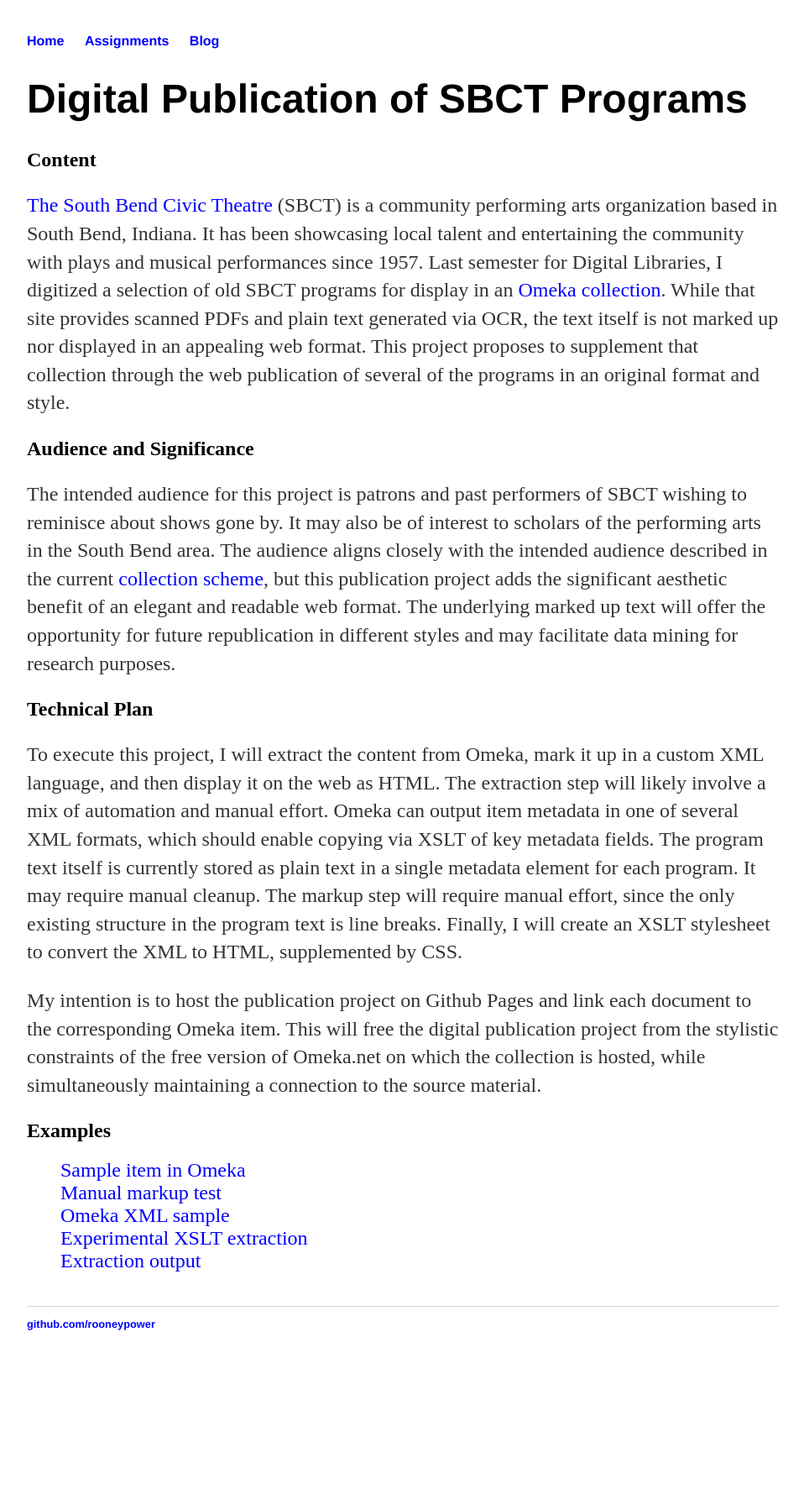
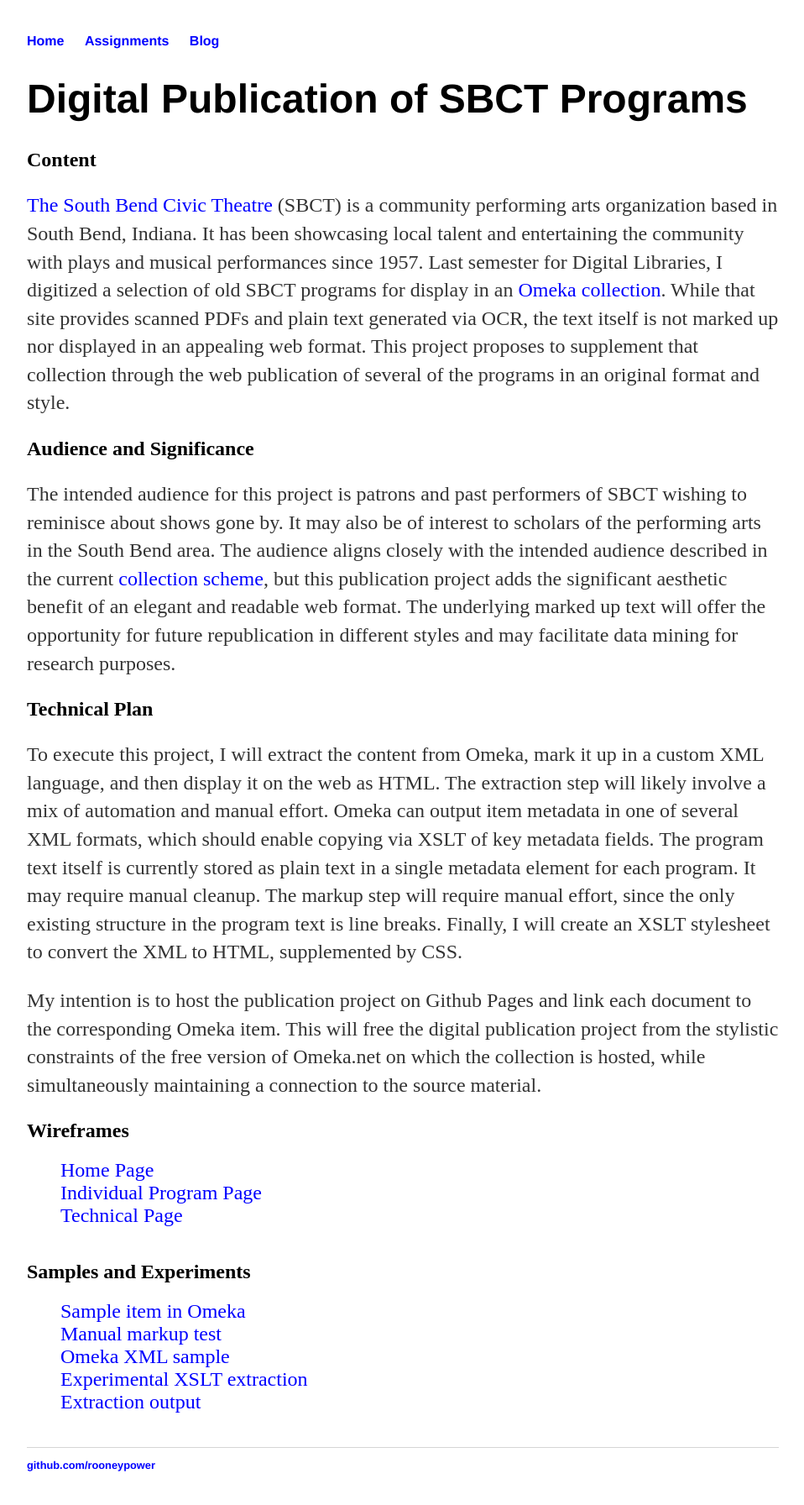
Before and after one commit to rooneypower/rooneypower.github.io, a Jekyll site: the page built from assignments/proposal/index.html, in a window 1280 px wide. Shown: the whole page at 84% size, without its empty margins (160-1118 px from the left). Built offline with Jekyll 4.4.1, drawn with Linux system fonts in a browser that asks for light colours; before the commit the page ends 1624 px from its top, so only the background shows below that.

Commit message:
Update index.html
add wireframes

```diff
--- a/assignments/proposal/index.html
+++ b/assignments/proposal/index.html
@@ -18,7 +18,15 @@
 
 <p>My intention is to host the publication project on Github Pages and link each document to the corresponding Omeka item. This will free the digital publication project from the stylistic constraints of the free version of Omeka.net on which the collection is hosted, while simultaneously maintaining a connection to the source material.</p>
 
-<h2>Examples</h2>
+<h2>Wireframes</h2>
+
+<ul class="posts">
+  <li><a href="wireframes/sbct_home.pdf" target="_blank">Home Page</a></li>
+  <li><a href="wireframes/sbct_program.pdf" target="_blank">Individual Program Page</a></li>
+  <li><a href="wireframes/sbct_technical.pdf" target="_blank">Technical Page</a></li>
+</ul>
+
+<h2>Samples and Experiments</h2>
 
 <ul class="posts">
   <li><a href="https://sbct.omeka.net/items/show/26" target="_blank">Sample item in Omeka</a></li>
```
